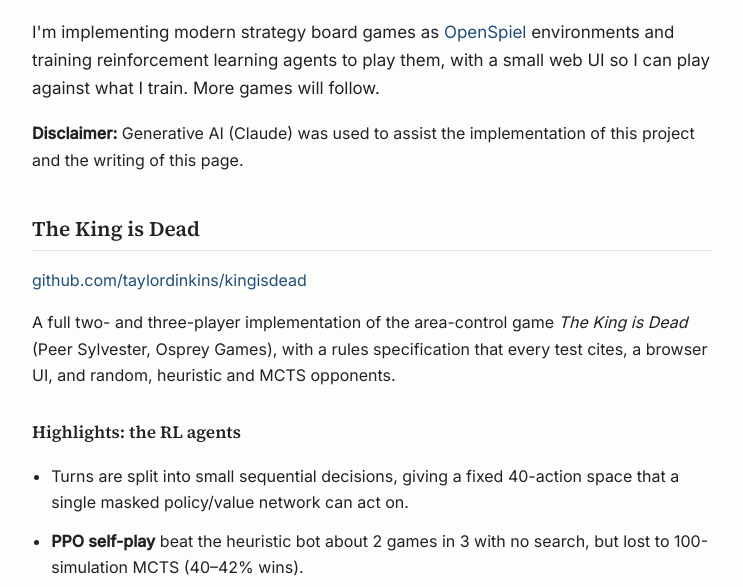
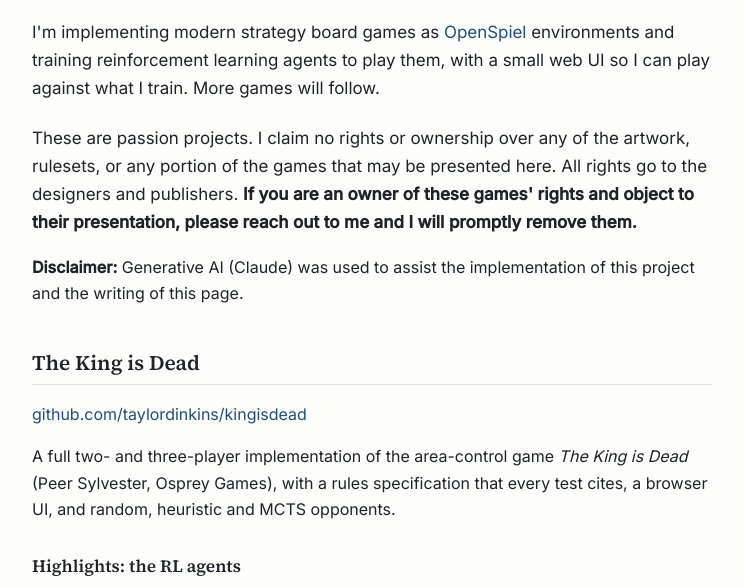
Before and after one commit to taylordinkins/taylordinkins.github.io, a plain HTML site: page rl-board-games.html in a window 1280 px wide. Shown: the part 213-800 px from the top of the page, without its empty margins (268-1011 px from the left). Drawn offline with Linux system fonts and the light colour scheme.

Commit message:
Clarify rights and ownership of game content
Added a lede paragraph clarifying rights and ownership of game content.

```diff
--- a/rl-board-games.html
+++ b/rl-board-games.html
@@ -106,6 +106,12 @@
       environments and training reinforcement learning agents to play them, with a small web UI so I can play
       against what I train. More games will follow.
     </p>
+
+    <p class="lede">
+      These are passion projects. I claim no rights or ownership over any of the artwork, rulesets, or any portion of the games that may be presented here. All rights go to the designers and publishers.
+      <b>If you are an owner of these games' rights and object to their presentation, please reach out to me and I will promptly remove them.</b>
+    </p>
+
 
     <p>
       <b>Disclaimer:</b> Generative AI (Claude) was used to assist the implementation of this project and the writing of this page.
```
